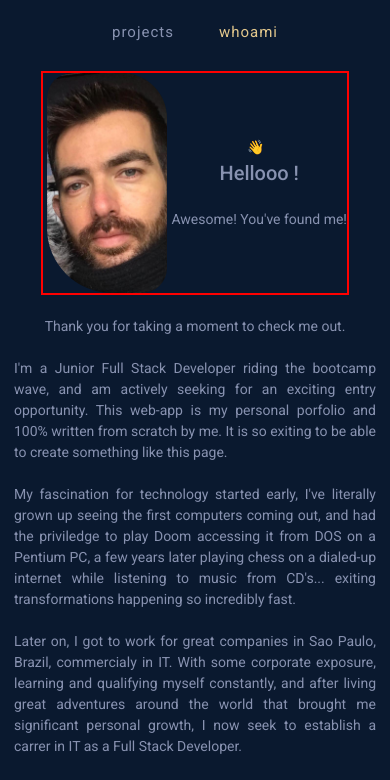
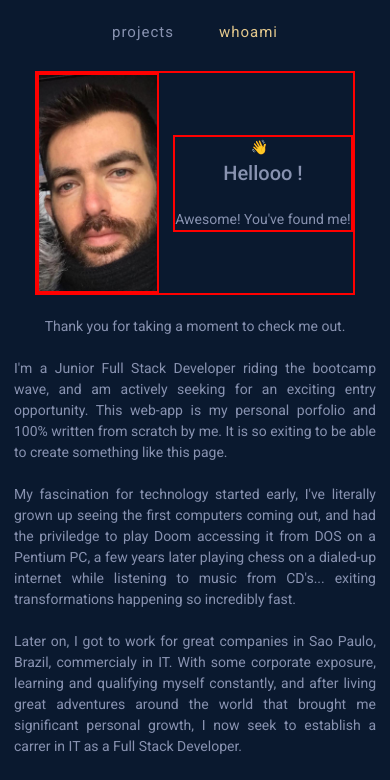
Before and after one commit to nnikitingeorgijlvovic/test, a React app: page /whoami in a window 390 px wide. Shown: the part 57-837 px from the top of the page. Built offline with nearby package versions, Linux system fonts and the light colour scheme.

Commit message:
Mobile view optimized.

```diff
--- a/src/styles/main.scss
+++ b/src/styles/main.scss
@@ -392,14 +392,17 @@ a {
 
   .whoami-header {
     border: 2px solid red;
+
     display: flex;
     justify-content: center;
     align-items: center;
+    gap: 1em;
     margin-bottom: 1.5em;
     text-align: center;
     width: fit-content;
 
     .hello-container {
+      border: 2px solid red;
       justify-self: flex-start;
     }
 
@@ -415,16 +418,17 @@ a {
   }
 
   .mypic {
+    border: 2px solid red;
     display: block;
-    width: fit-content;
+    // width: fit-content;
     // padding: 0.3em;
     height: 30vh;
     min-height: 130px;
     max-height: 220px;
-    margin: 0 0.3em;
+    // margin: 0 0.3em;
     // border: 1px solid var(--grey);
     // border-radius: 95px 120px 105px 150px;
-    border-radius: 25px 45px 25px 65px;
+    // border-radius: 25px 45px 25px 65px;
     object-fit: contain;
   }
 
```
